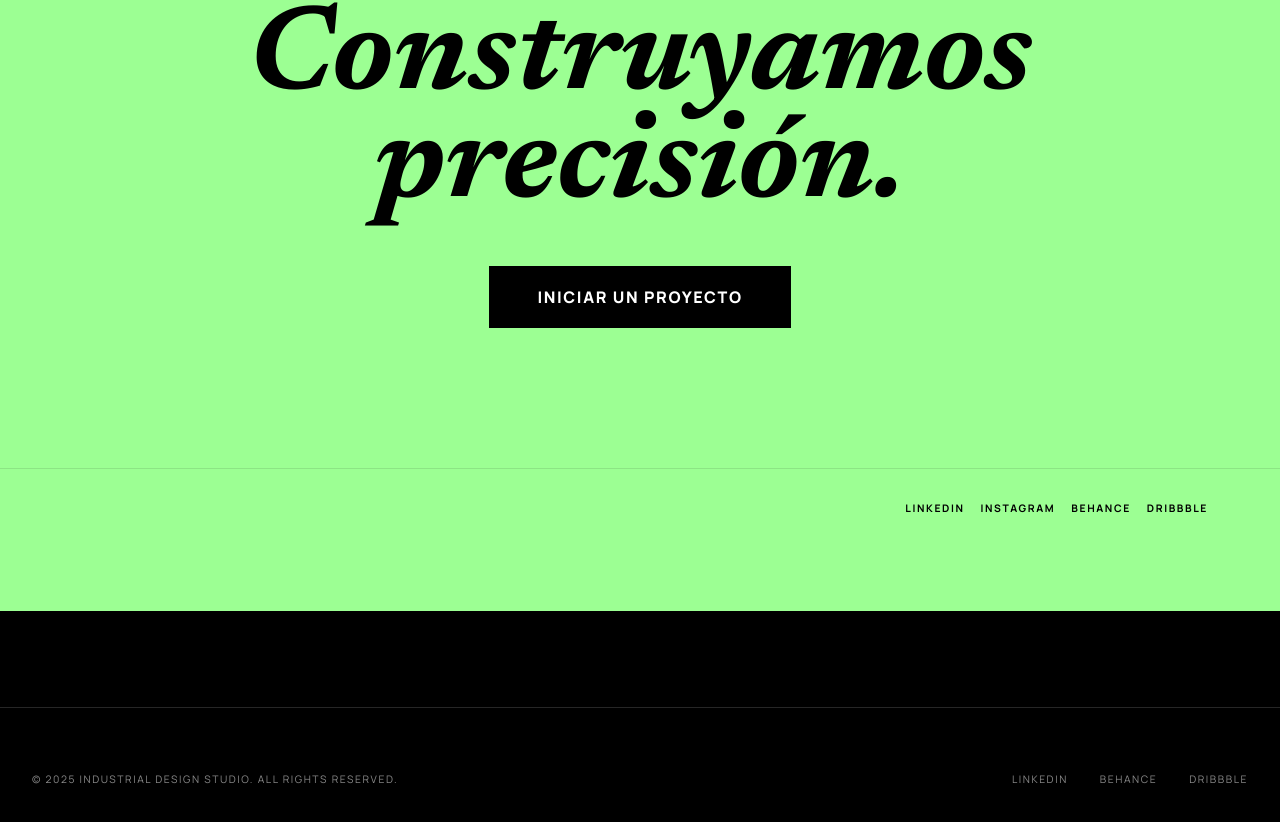
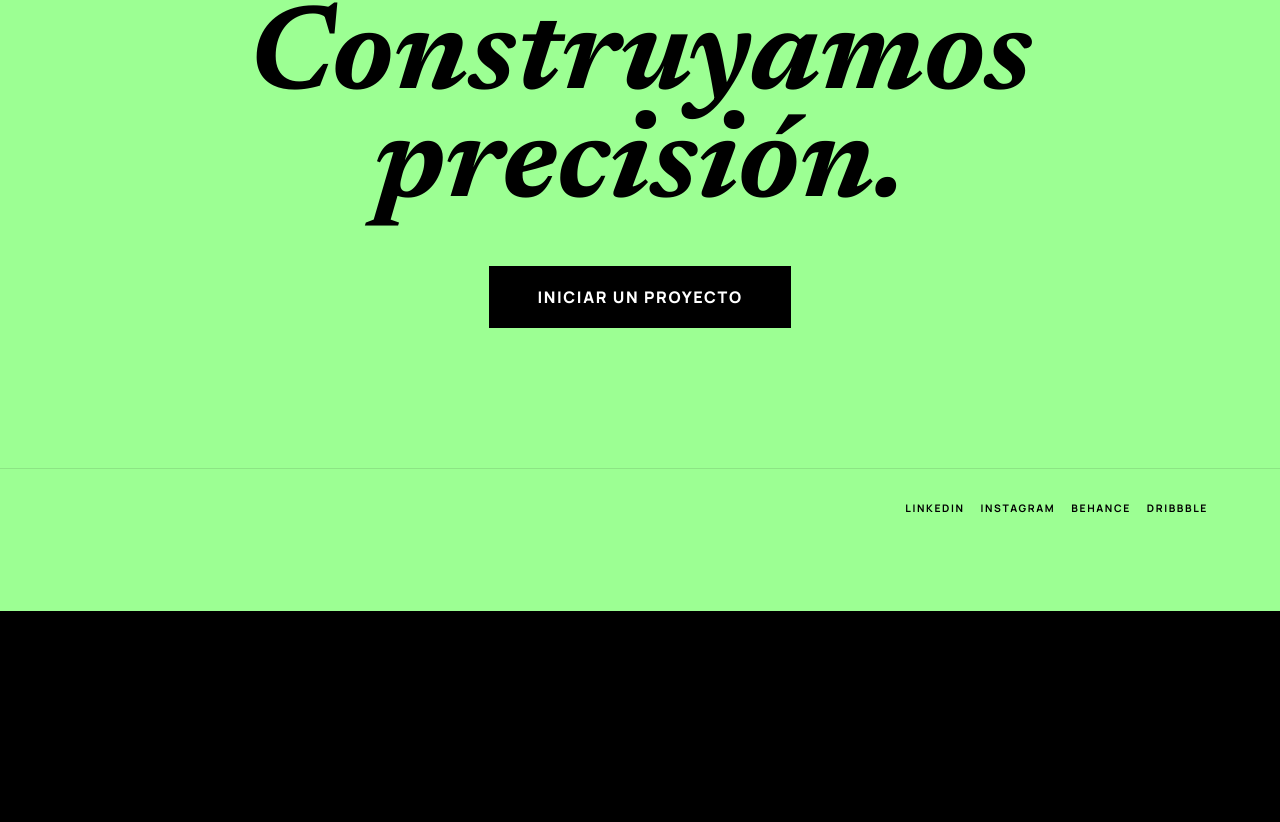
Before and after one commit to yekam97/yekam97.github.io, a Next.js app: page / in a window 1280 px wide. Shown: the part 4822-5644 px from the top of the page. After the commit the page ends 5433 px from the top, so only its background shows below. Built offline with nearby package versions, Linux system fonts and the light colour scheme.

Commit message:
feat: finalize footer cleanup and revert sticker image

```diff
--- a/pages/index.js
+++ b/pages/index.js
@@ -119,25 +119,6 @@ function Layout({ children }) {
 
       <Sticker />
 
-      <footer style={{
-        padding: 'var(--spacing-12) var(--spacing-6)',
-        borderTop: '1px solid var(--outline)',
-        marginTop: 'var(--spacing-16)',
-        display: 'flex',
-        justifyContent: 'space-between',
-        fontSize: '0.65rem',
-        color: 'var(--muted)',
-        textTransform: 'uppercase',
-        letterSpacing: '0.15em'
-      }}>
-        <div>© 2025 INDUSTRIAL DESIGN STUDIO. ALL RIGHTS RESERVED.</div>
-        <div style={{ display: 'flex', gap: 'var(--spacing-6)' }}>
-          <a href="#" style={{ color: 'var(--muted)' }}>LinkedIn</a>
-          <a href="#" style={{ color: 'var(--muted)' }}>Behance</a>
-          <a href="#" style={{ color: 'var(--muted)' }}>Dribbble</a>
-        </div>
-      </footer>
-
       <style jsx>{`
         .nav-item {
           font-size: 0.7rem;
```
